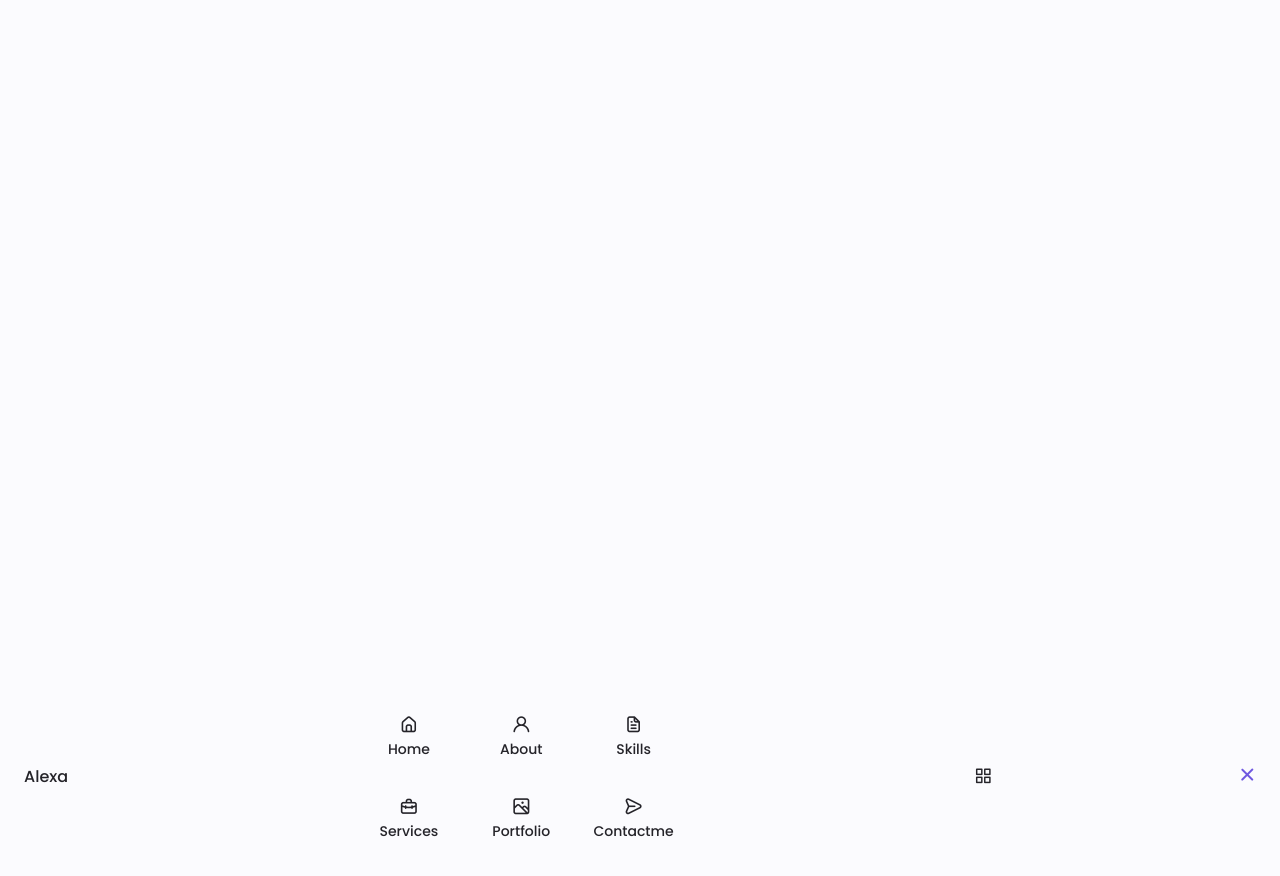
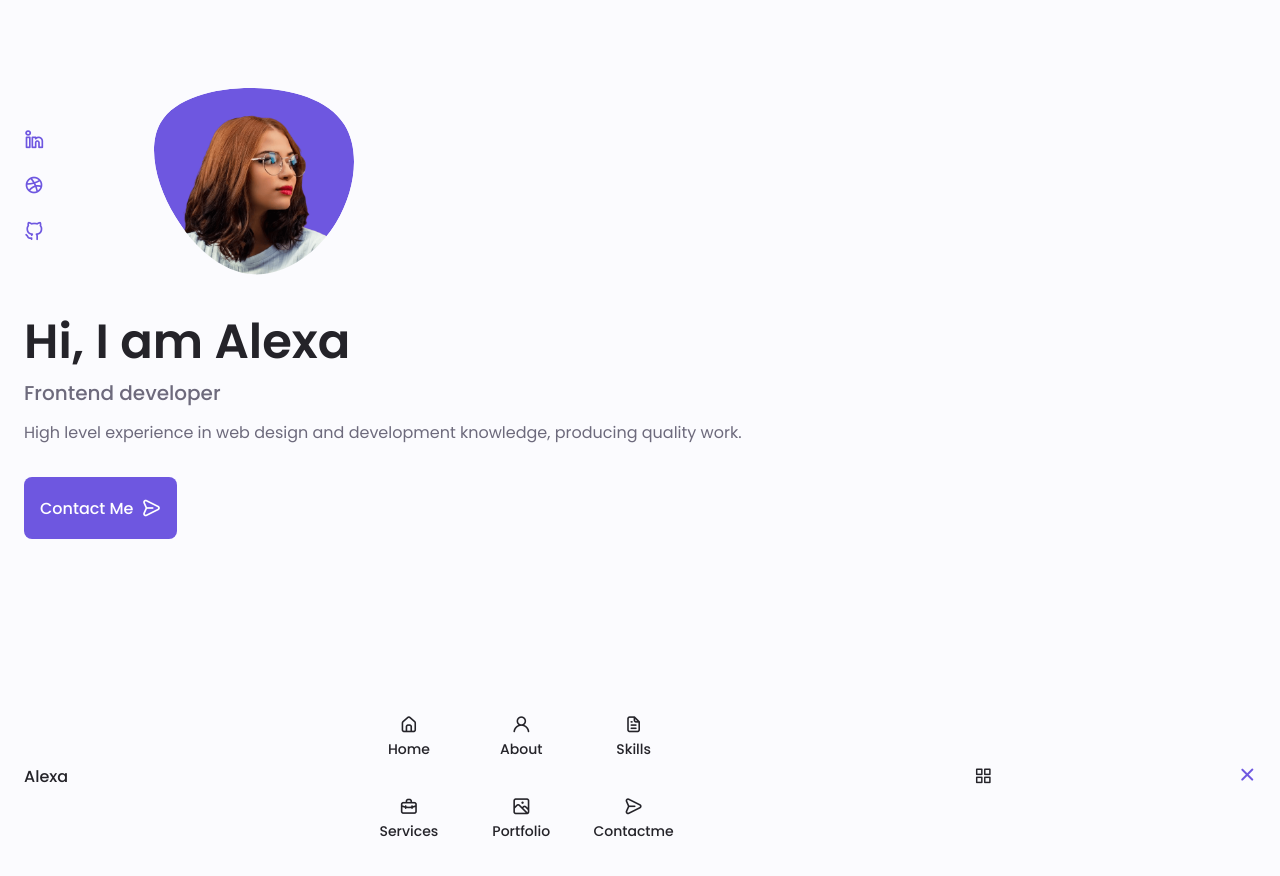
Before and after one commit to minho00123/personal-portfolio-website2-Bedimcode, a plain HTML site: page index.html in a window 1280 px wide. Shown: the top 876 px of the page. Drawn offline with nearby package versions, Linux system fonts and the light colour scheme.

Commit message:
feat: add Home Section

```diff
--- a/assets/css/styles.css
+++ b/assets/css/styles.css
@@ -251,8 +251,111 @@ img {
 /* Change background header */
 
 /*==================== HOME ====================*/
+.home__container {
+  gap: 1rem;
+}
+
+.home__content {
+  grid-template-columns: 0.5fr 3fr;
+  padding-top: 3.5rem;
+  align-items: center;
+}
+
+.home__social {
+  display: grid;
+  grid-template-columns: max-content;
+  row-gap: 1rem;
+}
+
+.home__social-icon {
+  font-size: 1.25rem;
+  color: var(--first-color);
+}
+
+.home__social-icon:hover {
+  color: var(--first-color-alt);
+}
+
+.home__blob {
+  width: 200px;
+  fill: var(--first-color);
+}
+
+.home__blob-img {
+  width: 170px;
+}
+
+.home__data {
+  grid-column: 1/3;
+}
+
+.home__title {
+  font-size: var(--big-font-size);
+}
+
+.home__subtitle {
+  font-size: var(--h3-font-size);
+  color: var(--text-color);
+  font-weight: var(--font-medium);
+  margin-bottom: var(--mb-0-75);
+}
+
+.home__description {
+  margin-bottom: var(--mb-2);
+}
+
+.home__scroll {
+  display: none;
+}
+
+.home__scroll-button {
+  color: var(--first-color);
+  transition: 0.3s;
+}
+
+.home__scroll-button:hover {
+  transform: translateY(0.25rem);
+}
+
+.home__scroll-mouse {
+  font-size: 2rem;
+}
+
+.home__scroll-name {
+  font-size: var(--small-font-size);
+  color: var(--title-color);
+  font-weight: var(--font-medium);
+  margin-right: var(--mb-0-25);
+}
+
+.home__scroll-arrow {
+  font-size: 1.25rem;
+}
 
 /*==================== BUTTONS ====================*/
+.button {
+  display: inline-block;
+  background-color: var(--first-color);
+  color: #fff;
+  padding: 1rem;
+  border-radius: 0.5rem;
+  font-weight: var(--font-medium);
+}
+
+.button:hover {
+  background-color: var(--first-color-alt);
+}
+
+.button__icon {
+  font-size: 1.25rem;
+  margin-left: var(--mb-0-5);
+  transition: 0.3s;
+}
+
+.button--flex {
+  display: inline-flex;
+  align-items: center;
+}
 
 /*==================== ABOUT ====================*/
 
--- a/index.html
+++ b/index.html
@@ -76,7 +76,89 @@
     <!--==================== MAIN ====================-->
     <main class="main">
       <!--==================== HOME ====================-->
-      <section class="home section" id="home"></section>
+      <section class="home section" id="home">
+        <div class="home__container container grid">
+          <div class="home__content grid">
+            <div class="home__social">
+              <a
+                href="https://www.linkedin.com/"
+                target="_blank"
+                class="home__social-icon"
+              >
+                <i class="uil uil-linkedin-alt"></i>
+              </a>
+
+              <a
+                href="https://dribbble.com/"
+                target="_blank"
+                class="home__social-icon"
+              >
+                <i class="uil uil-dribbble"></i>
+              </a>
+
+              <a
+                href="https://github.com/"
+                target="_blank"
+                class="home__social-icon"
+              >
+                <i class="uil uil-github-alt"></i>
+              </a>
+            </div>
+
+            <div class="home__img">
+              <svg
+                class="home__blob"
+                viewBox="0 0 200 187"
+                xmlns="http://www.w3.org/2000/svg"
+                xmlns:xlink="http://www.w3.org/1999/xlink"
+              >
+                <mask id="mask0" mask-type="alpha">
+                  <path
+                    d="M190.312 36.4879C206.582 62.1187 201.309 102.826 182.328 134.186C163.346 165.547
+                        130.807 187.559 100.226 186.353C69.6454 185.297 41.0228 161.023 21.7403 129.362C2.45775
+                        97.8511 -7.48481 59.1033 6.67581 34.5279C20.9871 10.1032 59.7028 -0.149132 97.9666
+                        0.00163737C136.23 0.303176 174.193 10.857 190.312 36.4879Z"
+                  />
+                </mask>
+                <g mask="url(#mask0)">
+                  <path
+                    d="M190.312 36.4879C206.582 62.1187 201.309 102.826 182.328 134.186C163.346
+                        165.547 130.807 187.559 100.226 186.353C69.6454 185.297 41.0228 161.023 21.7403
+                        129.362C2.45775 97.8511 -7.48481 59.1033 6.67581 34.5279C20.9871 10.1032 59.7028
+                        -0.149132 97.9666 0.00163737C136.23 0.303176 174.193 10.857 190.312 36.4879Z"
+                  />
+                  <image
+                    class="home__blob-img"
+                    x="12"
+                    y="18"
+                    href="assets/img/perfil.png"
+                  />
+                </g>
+              </svg>
+            </div>
+
+            <div class="home__data">
+              <h1 class="home__title">Hi, I am Alexa</h1>
+              <h3 class="home__subtitle">Frontend developer</h3>
+              <p class="home__description">
+                High level experience in web design and development knowledge,
+                producing quality work.
+              </p>
+              <a href="#contact" class="button button--flex">
+                Contact Me <i class="uil uil-message button__icon"></i>
+              </a>
+            </div>
+          </div>
+
+          <div class="home__scroll">
+            <a href="#about" class="home__scroll-button button--flex">
+              <i class="uil uil-mouse-alt home__scroll-mouse"></i>
+              <span class="home__scroll-name">Scroll down</span>
+              <i class="uil uil-arrow-down home__scroll-arrow"></i>
+            </a>
+          </div>
+        </div>
+      </section>
 
       <!--==================== ABOUT ====================-->
       <section class="about section" id="about"></section>
```
